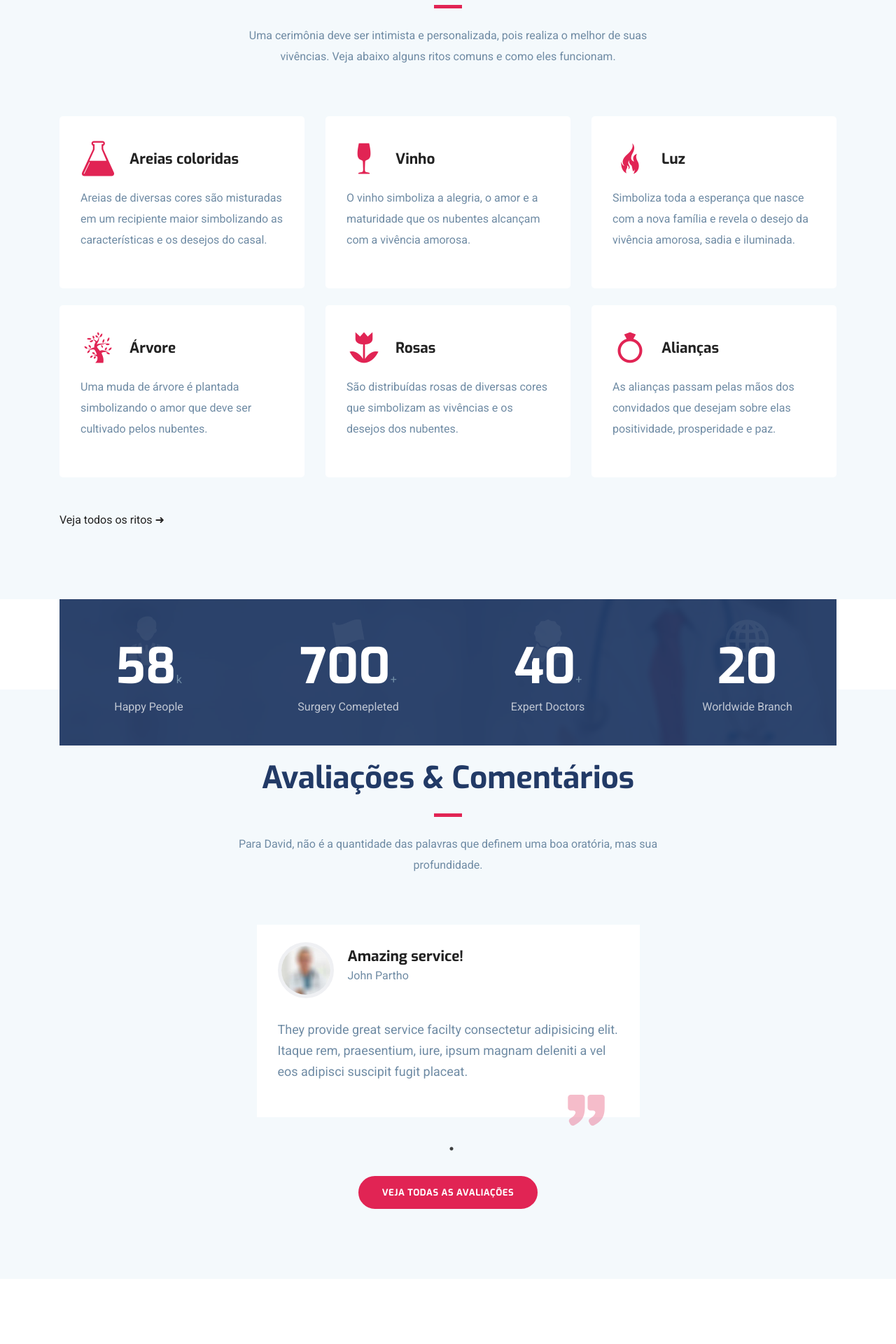
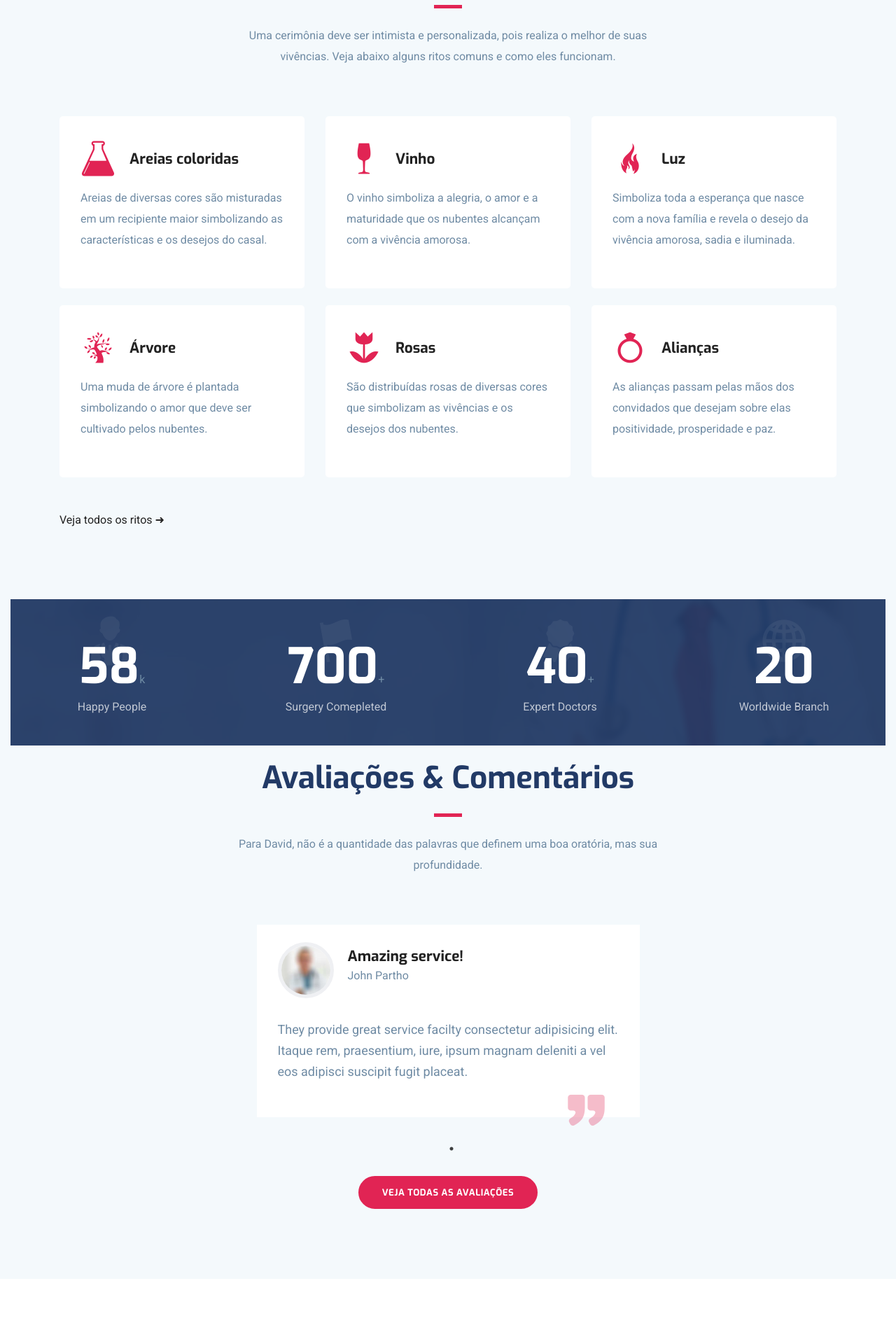
Before and after one commit to marcosvst/david-santos-celebrante-website, a Jekyll site: the page built from index.html, in a window 1280 px wide. Shown: the part 1973-3893 px from the top of the page at 70% size. Built offline with Jekyll 4.4.1, drawn with Linux system fonts in a browser that asks for light colours.

Commit message:
ref: add container fluid to counters

```diff
--- a/_includes/counters.html
+++ b/_includes/counters.html
@@ -1,5 +1,5 @@
-<section class="cta-section ">
-		<div class="container">
+<section class="cta-section gray-bg">
+	<div class="container-fluid">
 		<div class="cta position-relative">
 			<div class="row">
 				<div class="col-lg-3 col-md-6 col-sm-6">
```
Lines whose indentation alone changed are shown as unchanged.
